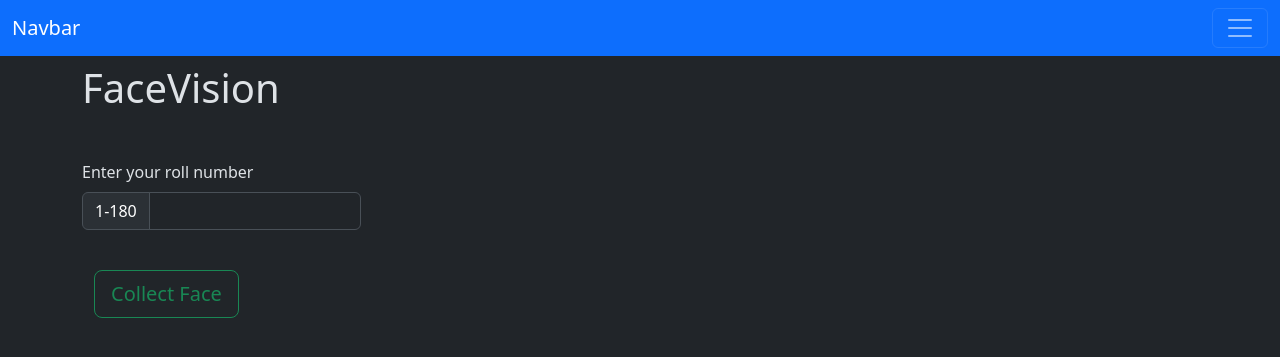
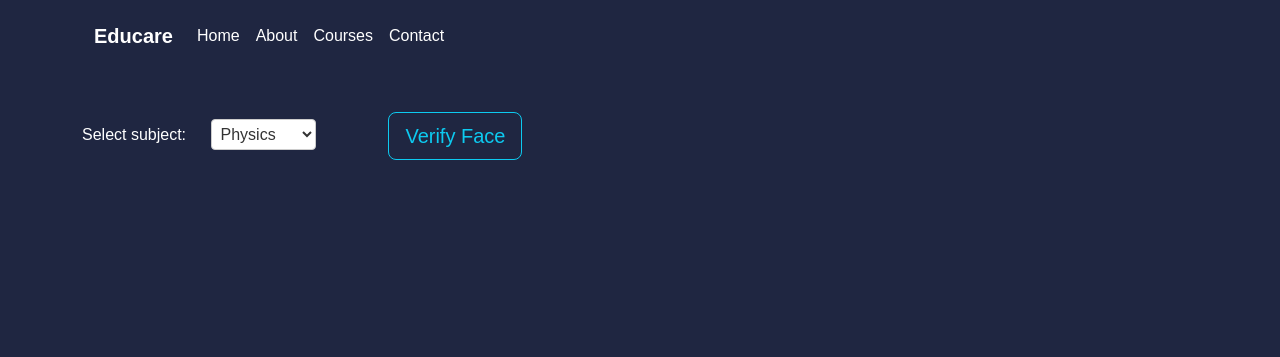
Before and after one commit to 12fahed/EduCare, a Flask app: page /recognize in a window 1280 px wide. Shown: the top 357 px of the page. Run offline with Flask 3, Linux system fonts and the light colour scheme; parts of the project's set-up code (start-up, migrations or seed data) failed here and were passed over; some libraries are stand-ins or nearby versions.

Commit message:
adding ui of attendance

```diff
--- a/Face Recognition with Flask/app.py
+++ b/Face Recognition with Flask/app.py
@@ -192,7 +192,7 @@ def recognize():
                 id, confidence=recognizer.predict(gray[y:y+h,x:x+w])
 
                 #check if confidence is less them 100 ==> "0" is perfect match
-                if (confidence < 65): #if the picture is recognised
+                if (confidence < 70): #if the picture is recognised
                     id = names[id]
                     confidence = "  {0}%".format(round(100 - confidence))
 
@@ -255,6 +255,6 @@ def recognize():
         cv2.destroyAllWindows()
 
 
-    return render_template("./index.html")
+    return render_template("./recognize.html")
 
 app.run(debug=True)
--- a/Face Recognition with Flask/templates/index.html
+++ b/Face Recognition with Flask/templates/index.html
@@ -1,17 +1,35 @@
-<!doctype html>
+<!DOCTYPE html>
 <html lang="en">
     <head>
-    <meta charset="utf-8">
-    <meta name="viewport" content="width=device-width, initial-scale=1">
+        <meta charset="utf-8" />
+        <meta name="viewport" content="width=device-width, initial-scale=1" />
         <title>FaceScope Vision | A face recognition model</title>
-    <link href="https://cdn.jsdelivr.net/npm/bootstrap@5.3.2/dist/css/bootstrap.min.css" rel="stylesheet" integrity="sha384-T3c6CoIi6uLrA9TneNEoa7RxnatzjcDSCmG1MXxSR1GAsXEV/Dwwykc2MPK8M2HN" crossorigin="anonymous">
+        <link
+            href="https://cdn.jsdelivr.net/npm/bootstrap@5.3.2/dist/css/bootstrap.min.css"
+            rel="stylesheet"
+            integrity="sha384-T3c6CoIi6uLrA9TneNEoa7RxnatzjcDSCmG1MXxSR1GAsXEV/Dwwykc2MPK8M2HN"
+            crossorigin="anonymous"
+        />
+    </head>
+    <body class="mt-2 mb-5" style="font-family: 'Montserrat', sans-serif; background-color: #1f2641">
 
-  </head>
-    <body data-bs-theme="dark" class="hi">
-        <nav class="navbar bg-primary" data-bs-theme="dark">
+        <div class="container">
+            <nav
+                class="navbar navbar-expand-lg mb-2"
+                data-bs-theme="dark"
+                style="background-color: #1f2641"
+            >
                 <div class="container-fluid">
-                <a class="navbar-brand" href="#">Navbar</a>
-                <button class="navbar-toggler" type="button" data-bs-toggle="collapse" data-bs-target="#navbarSupportedContent" aria-controls="navbarSupportedContent" aria-expanded="false" aria-label="Toggle navigation">
+                    <a class="navbar-brand" href="#" style="font-weight: bold">Educare</a>
+                    <button
+                        class="navbar-toggler"
+                        type="button"
+                        data-bs-toggle="collapse"
+                        data-bs-target="#navbarSupportedContent"
+                        aria-controls="navbarSupportedContent"
+                        aria-expanded="false"
+                        aria-label="Toggle navigation"
+                    >
                         <span class="navbar-toggler-icon"></span>
                     </button>
                     <div class="collapse navbar-collapse" id="navbarSupportedContent">
@@ -20,60 +38,65 @@
                                 <a class="nav-link active" aria-current="page" href="#">Home</a>
                             </li>
                             <li class="nav-item">
-                            <a class="nav-link" href="#">Link</a>
+                                <a class="nav-link active" aria-current="page" href="#">About</a>
                             </li>
-                        <li class="nav-item dropdown">
-                            <a class="nav-link dropdown-toggle" href="#" role="button"  data-bs-toggle="dropdown" aria-expanded="false">
-                            Dropdown
-                            </a>
-                            <ul class="dropdown-menu">
-                                <li><a class="dropdown-item" href="#">Action</a></li>
-                                <li><a class="dropdown-item" href="#">Another action</a></li>
-                                <li><hr class="dropdown-divider"></li>
-                                <li><a class="dropdown-item" href="#">Something else here</a></li>
-                            </ul>
+                            <li class="nav-item">
+                                <a class="nav-link active" aria-current="page" href="#">Courses</a>
+                            </li>
+                            <li class="nav-item">
+                                <a class="nav-link active" aria-current="page" href="#">Contact</a>
                             </li>
                         </ul>
-                <form class="d-flex" role="search">
-                    <input class="form-control me-2" type="search" placeholder="Search" aria-label="Search">
-                    <button class="btn btn-outline-success" type="submit">Search</button>
+                        <form action="">
+                            <div style="display: flex; justify-content: center; align-items: center; text-align: center;" >
+                                <p class="text-white" style="font-size: 1rem; justify-content:center" >Already registered ➡️</p>
+                                <button class="btn btn-outline-success" type="submit"><a style="text-decoration: none; color: white;" href="/collect">Verify</a></button>
+                            </div>
                         </form>
                     </div>
                 </div>
             </nav>
-    <div class="container">
-        <h1 class="fs-1 text my-2">FaceVision</h1>
         </div>
 
         <form action="/collect" method="post" enctype="multipart/form-data">
             <div class="container my-5">
-
                 <div class="mb-3">
-                <label for="basic-url" class="form-label w-25">Enter your roll number</label>
+                    <label for="basic-url" class="form-label text-light w-25"
+                        >Enter your roll number</label
+                    >
                     <div class="input-group w-25">
-                    <span class="input-group-text text-white" id="basic-addon3">1-180</span>
-                    <input name="face_id" type="text" class="form-control" id="basic-url" aria-describedby="basic-addon3 basic-addon4">
+                        <span class="input-group-text text-dark" id="basic-addon3">1-180</span>
+                        <input
+                            name="face_id"
+                            type="text"
+                            class="form-control"
+                            id="basic-url"
+                            aria-describedby="basic-addon3 basic-addon4"
+                        />
                     </div>
                 </div>
-            <br>
+                <br />
                 <div class="container">
-                <button style="font-weight:450" type="submit" class="btn btn-outline-success btn-lg" action="">Collect Face</button>
+                    <button
+                        style="font-weight: 450"
+                        type="submit"
+                        class="btn btn-outline-info btn-lg"
+                        action=""
+                    >
+                        Collect Face
+                    </button>
                 </div>
-
             </div>
         </form>
 
-    {% with messages = get_flashed_messages() %}
-        {% if messages %}
-                {% for message in messages %}
-                    <p>
-                         {{ message }}
-                    </p>
-                {% endfor %}
-        {% endif %}
-    {% endwith %}
+        {% with messages = get_flashed_messages() %} {% if messages %} {% for message in messages %}
+        <p>{{ message }}</p>
+        {% endfor %} {% endif %} {% endwith %}
 
-    <script src="https://cdn.jsdelivr.net/npm/bootstrap@5.3.2/dist/js/bootstrap.bundle.min.js" integrity="sha384-C6RzsynM9kWDrMNeT87bh95OGNyZPhcTNXj1NW7RuBCsyN/o0jlpcV8Qyq46cDfL" crossorigin="anonymous"></script>
-
+        <script
+            src="https://cdn.jsdelivr.net/npm/bootstrap@5.3.2/dist/js/bootstrap.bundle.min.js"
+            integrity="sha384-C6RzsynM9kWDrMNeT87bh95OGNyZPhcTNXj1NW7RuBCsyN/o0jlpcV8Qyq46cDfL"
+            crossorigin="anonymous"
+        ></script>
     </body>
 </html>
--- a/Face Recognition with Flask/templates/recognize.html
+++ b/Face Recognition with Flask/templates/recognize.html
@@ -1,17 +1,35 @@
-<!doctype html>
+<!DOCTYPE html>
 <html lang="en">
     <head>
-    <meta charset="utf-8">
-    <meta name="viewport" content="width=device-width, initial-scale=1">
+        <meta charset="utf-8" />
+        <meta name="viewport" content="width=device-width, initial-scale=1" />
         <title>FaceScope Vision | A face recognition model</title>
-    <link href="https://cdn.jsdelivr.net/npm/bootstrap@5.3.2/dist/css/bootstrap.min.css" rel="stylesheet" integrity="sha384-T3c6CoIi6uLrA9TneNEoa7RxnatzjcDSCmG1MXxSR1GAsXEV/Dwwykc2MPK8M2HN" crossorigin="anonymous">
-    <link rel="stylesheet" href="../static/css/style.css">
+        <link
+            href="https://cdn.jsdelivr.net/npm/bootstrap@5.3.2/dist/css/bootstrap.min.css"
+            rel="stylesheet"
+            integrity="sha384-T3c6CoIi6uLrA9TneNEoa7RxnatzjcDSCmG1MXxSR1GAsXEV/Dwwykc2MPK8M2HN"
+            crossorigin="anonymous"
+        />
     </head>
-    <body data-bs-theme="dark" class="hi">
-        <nav class="navbar bg-primary" data-bs-theme="dark">
+    <body class="mt-2 mb-5" style="font-family: 'Montserrat', sans-serif; background-color: #1f2641">
+
+        <div class="container">
+            <nav
+                class="navbar navbar-expand-lg mb-2"
+                data-bs-theme="dark"
+                style="background-color: #1f2641"
+            >
                 <div class="container-fluid">
-                <a class="navbar-brand" href="#">Navbar</a>
-                <button class="navbar-toggler" type="button" data-bs-toggle="collapse" data-bs-target="#navbarSupportedContent" aria-controls="navbarSupportedContent" aria-expanded="false" aria-label="Toggle navigation">
+                    <a class="navbar-brand" href="#" style="font-weight: bold">Educare</a>
+                    <button
+                        class="navbar-toggler"
+                        type="button"
+                        data-bs-toggle="collapse"
+                        data-bs-target="#navbarSupportedContent"
+                        aria-controls="navbarSupportedContent"
+                        aria-expanded="false"
+                        aria-label="Toggle navigation"
+                    >
                         <span class="navbar-toggler-icon"></span>
                     </button>
                     <div class="collapse navbar-collapse" id="navbarSupportedContent">
@@ -20,43 +38,59 @@
                                 <a class="nav-link active" aria-current="page" href="#">Home</a>
                             </li>
                             <li class="nav-item">
-                            <a class="nav-link" href="#">Link</a>
+                                <a class="nav-link active" aria-current="page" href="#">About</a>
                             </li>
-                        <li class="nav-item dropdown">
-                            <a class="nav-link dropdown-toggle" href="#" role="button"  data-bs-toggle="dropdown" aria-expanded="false">
-                            Dropdown
-                            </a>
-                            <ul class="dropdown-menu">
-                                <li><a class="dropdown-item" href="#">Action</a></li>
-                                <li><a class="dropdown-item" href="#">Another action</a></li>
-                                <li><hr class="dropdown-divider"></li>
-                                <li><a class="dropdown-item" href="#">Something else here</a></li>
-                            </ul>
+                            <li class="nav-item">
+                                <a class="nav-link active" aria-current="page" href="#">Courses</a>
+                            </li>
+                            <li class="nav-item">
+                                <a class="nav-link active" aria-current="page" href="#">Contact</a>
                             </li>
                         </ul>
-                <form class="d-flex" role="search">
-                    <input class="form-control me-2" type="search" placeholder="Search" aria-label="Search">
-                    <button class="btn btn-outline-success" type="submit">Search</button>
-                </form>
+                    </div>
+                </div>
             </div>
         </div>
     </nav>
-    <div class="container">
-        <h1 class="fs-1 text my-2">FaceVision</h1>
-    </div>
 
     <form action="/recognize" method="post" enctype="multipart/form-data">
-        <div class="container">
-            <label for="subject">Select a subject:</label>
-            <select id="subject" name="subject">
+        <div class="container mt-5">
+            <label for="subject" class="text-white">Select subject:</label>
+            <select id="subject" name="subject" class="">
                 <option value="physics" selected>Physics</option>
                 <option value="chemistry">Chemistry</option>
                 <option value="maths">Maths</option>
                 <option value="biology">Biology</option>
-            </select>
-            <button style="font-weight:450" type="submit" class="btn btn-outline-success btn-lg" action="">Recognize Face</button>
+            </select> &emsp;&emsp;&emsp;&emsp;
+            <button style="font-weight:450" type="submit" class="btn btn-outline-info btn-lg" action="">Verify Face</button>
         </div>
     </form>
+
+    {% with messages = get_flashed_messages() %}
+        {% if messages %}
+            {% for message in messages %}
+                <p>{{ message }}</p>
+            {% endfor %}
+        {% endif %}
+    {% endwith %}
+
+    <style>
+        /* Style the label */
+        label {
+            color: white;
+            margin-right: 20px;
+        }
+
+        /* Style the select dropdown */
+        select {
+            padding: 5px;
+            font-size: 16px;
+            border: 1px solid #ccc;
+            border-radius: 4px;
+            background-color: white;
+            color: #333;
+        }
+    </style>
 
     <script src="https://cdn.jsdelivr.net/npm/bootstrap@5.3.2/dist/js/bootstrap.bundle.min.js" integrity="sha384-C6RzsynM9kWDrMNeT87bh95OGNyZPhcTNXj1NW7RuBCsyN/o0jlpcV8Qyq46cDfL" crossorigin="anonymous"></script>
   </body>
--- a/Face Recognition with Flask/trainer.yml
+++ b/Face Recognition with Flask/trainer.yml
@@ -1,3 +1,3 @@
 version https://git-lfs.github.com/spec/v1
-oid sha256:8334be7f9dbc00f2725721244dd47af8db3e2fe2b6678176dbde271b4ba33089
-size 45820813
+oid sha256:66f1ebcd8266d17b1aa3c56fe5ea01c785425bf56cbe0c79f4d49c85a87cb280
+size 64662799
```
Also changed, not shown: Face Recognition with Flask/static/scripts/script.js (added, +23 -0 lines), Face Recognition with Flask/static/styles/style.css (added, +145 -0 lines). Lines whose indentation alone changed are shown as unchanged.
